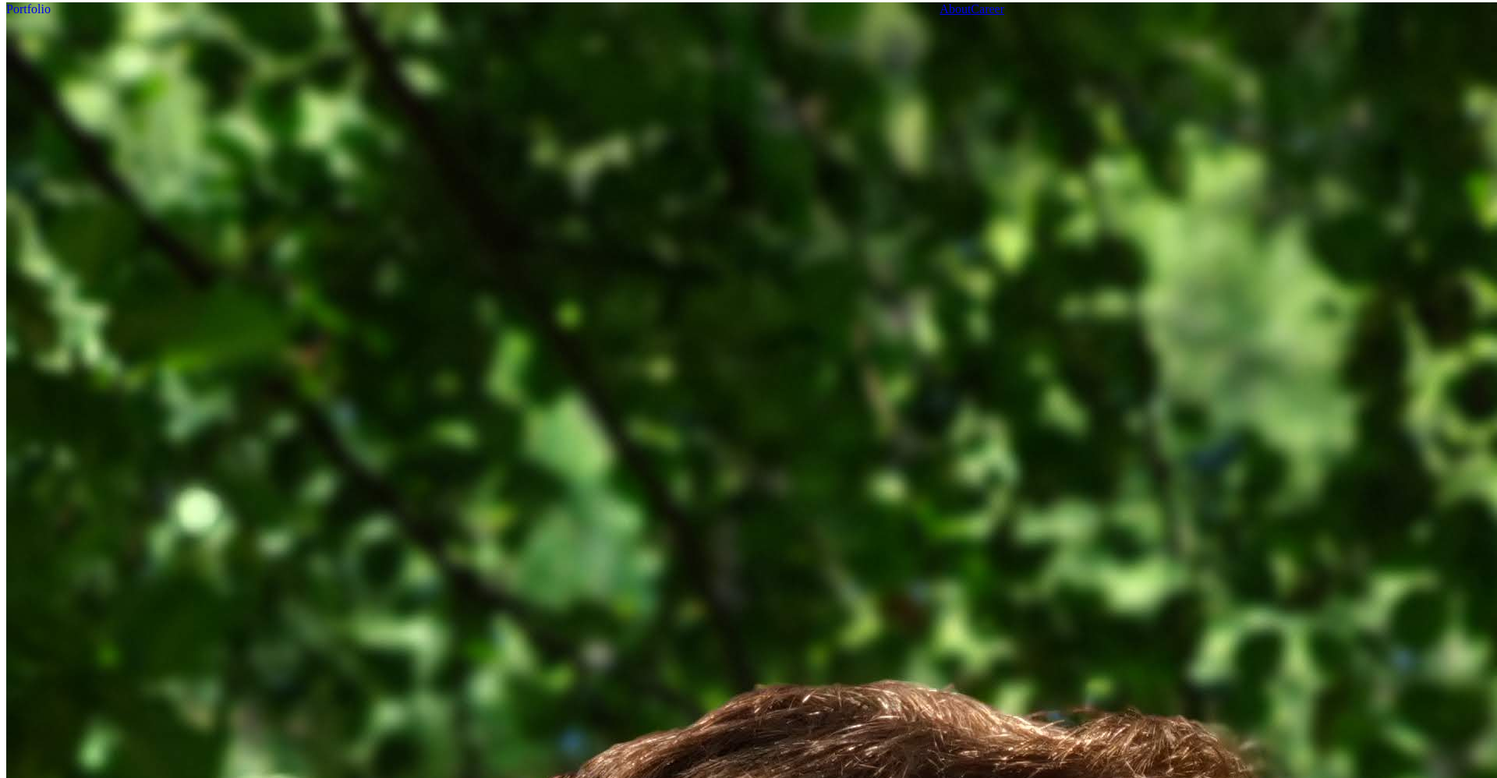
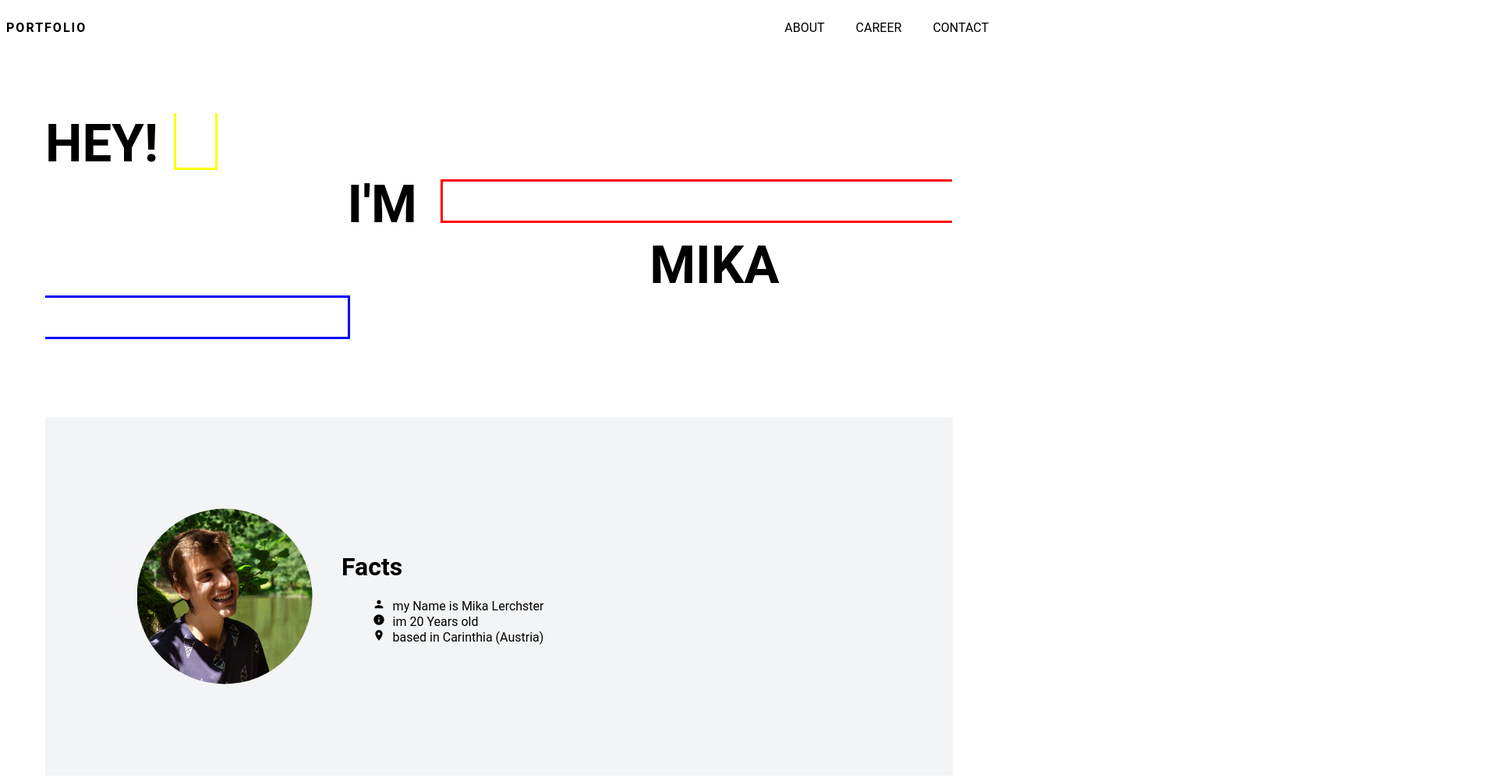
Before and after one commit to lerchstm/Portfolio, a Gatsby site: page / in a window 1280 px wide. Shown: the part 5-1003 px from the top of the page at 78% size, 1920 px wide, since content can reach past the window. Built offline with nearby package versions, Linux system fonts and the light colour scheme; Gatsby itself is replaced by a stand-in of ours.

Commit message:
worked on navbar, added Intro

```diff
--- /dev/null
+++ b/src/components/about.js
@@ -0,0 +1,32 @@
+import React from "react"
+
+import {
+  MdPerson,
+  MdPlace,
+  MdInfo
+} from "react-icons/md"
+
+import profilePicture from "../images/me.jpg"
+
+
+const About = () => (
+    <div className={"about"} >
+        <div className={ "imageCropper"}>
+        <img
+        className={"imageProfilePicture"}
+        alt="Thats Me"
+        src={profilePicture}></img>
+        </div>
+
+        <p>
+          <h1>Facts</h1>
+        <ul className={"list"}>
+          <li><span className={"listSpan"}>  <MdPerson /></span>my Name is Mika Lerchster</li>
+          <li><span className={"listSpan"}> <MdInfo /></span>im 20 Years old</li>
+          <li><span className={"listSpan"}> <MdPlace /></span>based in Carinthia (Austria)</li>
+        </ul>
+        </p>
+      </div>
+)
+
+export default About
--- a/src/components/header.js
+++ b/src/components/header.js
@@ -11,6 +11,7 @@ const Header = () => (
                 <nav>
                     <Link to="/about">About</Link>
                     <Link to="/career">Career</Link>
+                    <Link to="/contact">Contact</Link>
                 </nav>
             </div>
         </div>
--- /dev/null
+++ b/src/components/intro.js
@@ -0,0 +1,22 @@
+import React from "react"
+
+const Intro = () => (
+    <div className="intro">
+        <div className="firstRow">
+            <div className="firstText">Hey!</div>
+            <div className="firstRectangle"></div>
+        </div>
+        <div className="secondRow">
+            <div className="secondText">I'm</div>
+            <div className="secondRectangle"></div>
+        </div>
+        <div className="thirdRow">
+            <div className="thirdText">Mika</div>
+        </div>
+        <div className="fourthRow">
+            <div className="thirdRectangle"></div>
+        </div>
+    </div>
+)
+
+export default Intro
--- a/src/pages/index.js
+++ b/src/pages/index.js
@@ -1,54 +1,34 @@
 import * as React from "react"
-/* import {
+ /* import {
   container,
   aboutMe,
   imageProfilePicture,
   imageCropper,
   list,
   listSpan
-} from '../styles/layout.module.scss' */
+} from '../styles/styles.scss' */
 
 import '../styles/styles.scss'
 
 import Header from '../components/header'
+import About from '../components/about'
+import Intro from '../components/intro'
 
-import profilePicture from "../images/me.jpg"
-import {
-  MdPerson,
-  MdPlace,
-  MdInfo
-} from "react-icons/md"
+
 
 
 // markup
 const IndexPage = () => {
   return (
-    <main /*className={container>}*/>
+    <main>
       <title>Mika's Portfolio </title>
       <div>
         <Header/>
+        <div className="container">
+        <Intro/>
+        <About/>
+        </div>
       </div>
-      <div /*className={aboutMe}*/ >
-        <div /*className={ imageCropper}*/>
-        <img
-        /*className={imageProfilePicture}*/
-        alt="Thats Me"
-        src={profilePicture}></img>
-        </div>
-
-        <p>
-          <h1>Facts</h1>
-        <ul /* className={list} */ >
-          <li> <span /* className={listSpan}*/>  <MdPerson /></span>my Name is Mika Lerchster</li>
-          <li>  <span /*className={listSpan}*/> <MdInfo /></span>im 20 Years old</li>
-          <li> <span /* className={listSpan}*/> <MdPlace /></span>based in Carinthia (Austria)</li>
-        </ul>
-        </p>
-      </div>
-      <h1>My career</h1>
-
-
-
     </main>
   )
 }
--- a/src/styles/styles.scss
+++ b/src/styles/styles.scss
@@ -1,57 +1,152 @@
+
+html,
+body {
+    font-family: 'Roboto', sans-serif;
+    font-size: 16px;
+}
 
 .container {
-    color: "#232129";
-    font-family: 'Roboto', sans-serif;
+    display: flex;
+    flex-direction: column;
+    margin: 50px;
 }
 
-.aboutMe {
-    background-color: #f5f5f2;
-    padding: 80px;
-    display: flex;
-}
-
-.imageProfilePicture {
-    display: block;
-    margin: 0 auto;
-    height: 100%;
-    width: auto;
-    clip-path: circle();
-}
-
-.imageCropper {
-    width: 300px;
-    height: 300px;
-    border-radius: 50%;
-    overflow: hidden;
-}
-
-.list {
-    list-style: none;
-}
-
-.listSpan{
-    padding-right: 0.6em;
-}
 
 
 //Header
 header{
     height: 80px;
     width: 100%;
-    position: absolute;
+    position: fixed;
+    top: 0px;
+    z-index: 10;
     .innerHeader{
         display: flex;
         align-items: center;
         justify-content: space-between;
+        height: 80px;
+        background-color: white;
     }
     .logo{
         a{
             text-decoration: none;
+            font-weight: 700;
+            letter-spacing: 2px;
+            color: black;
+            text-transform: uppercase;
         }
     }
     .navigation{
         nav {
+            a{
+                text-decoration: none;
+                color: black;
+                margin: 20px;
+                text-transform: uppercase;
+            }
+        }
+    }
+}
+
+//Intro
+.intro{
+    display: flex;
+    flex-direction: column;
+    background-color: white;
+    margin-top: 100px;
+    .firstRow{
+        position: relative;
+        display: flex;
+        flex-direction: row;
+        width: 33.3%;
+        .firstText{
+            font-size: 4.2rem;
+            font-weight: 700;
+            text-transform: uppercase;
+            //text-align: center;
+
+        }
+        .firstRectangle{
+            height: 70px;
+            width: 50px;
+            border-color: yellow;
+            border-style: solid;
+            border-top: none;
+            margin-left: 20px;
 
         }
     }
+    .secondRow{
+        display: flex;
+        flex-direction: row;
+        position: relative;
+        width: 66.6%;
+        left: 33.3%;
+        .secondText{
+            font-size: 4.2rem;
+            font-weight: 700;
+            text-align: right;
+            text-transform: uppercase;
+
+        }
+        .secondRectangle{
+            height: 50px;
+            width: 100%;
+            border-color: red;
+            border-style: solid;
+            border-right: none;
+            margin-top: 7px;
+            margin-left: 30px;
+        }
+    }
+    .thirdRow{
+        position: relative;
+        left: 66.6%;
+        width: 33.3%;
+        .thirdText{
+            font-size: 4.2rem;
+            font-weight: 700;
+            text-transform: uppercase;
+
+        }
+    }
+    .fourthRow{
+        position: relative;
+        .thirdRectangle{
+            height: 50px;
+            width: 33.33%;
+            border-color: blue;
+            border-style: solid;
+            border-left: none;
+        }
+    }
 }
+
+
+//About
+.about {
+    background-color: #f3f4f5;
+    padding: 80px;
+    display: flex;
+    align-items: center;
+    margin-top: 100px;
+    .imageProfilePicture {
+        display: block;
+        margin: 0 auto;
+        height: 100%;
+        width: auto;
+        clip-path: circle();
+    }
+    .imageCropper {
+        width: 300px;
+        height: 300px;
+        border-radius: 50%;
+        overflow: hidden;
+    }
+    .list {
+    list-style: none;
+    }
+    .listSpan{
+    padding-right: 0.6em;
+    }
+}
```
Also changed, not shown: src/components/aboutMe.js (deleted, +0 -9 lines).
